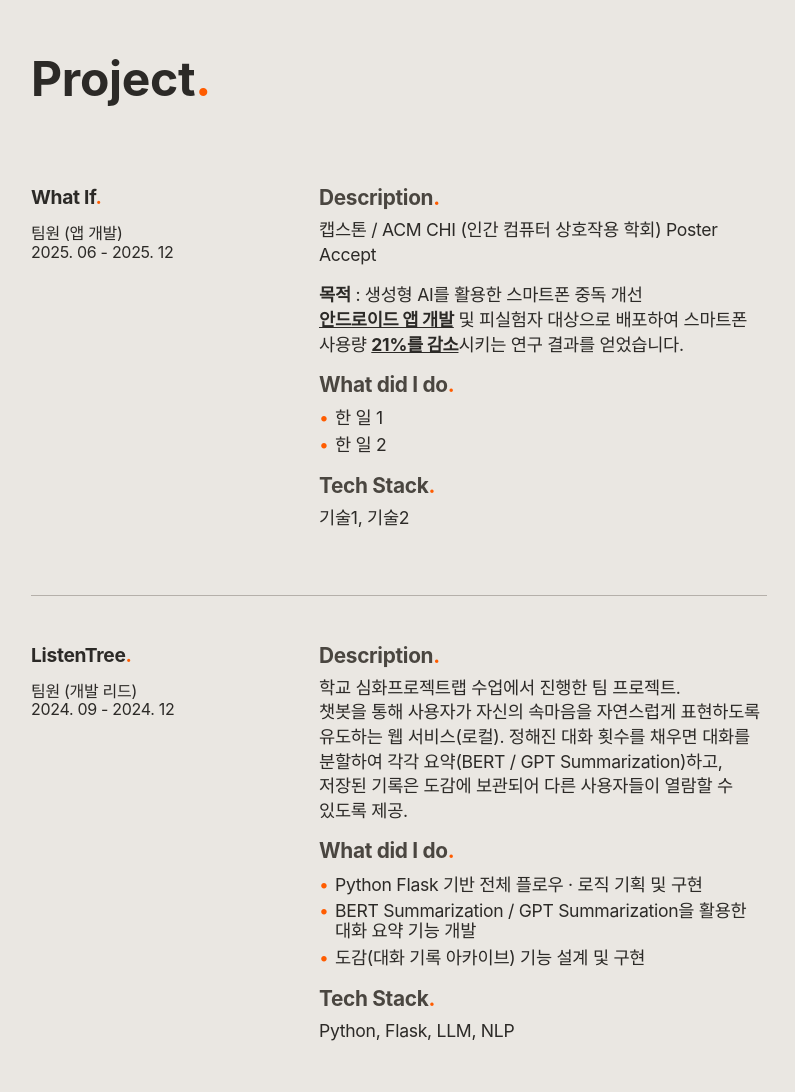
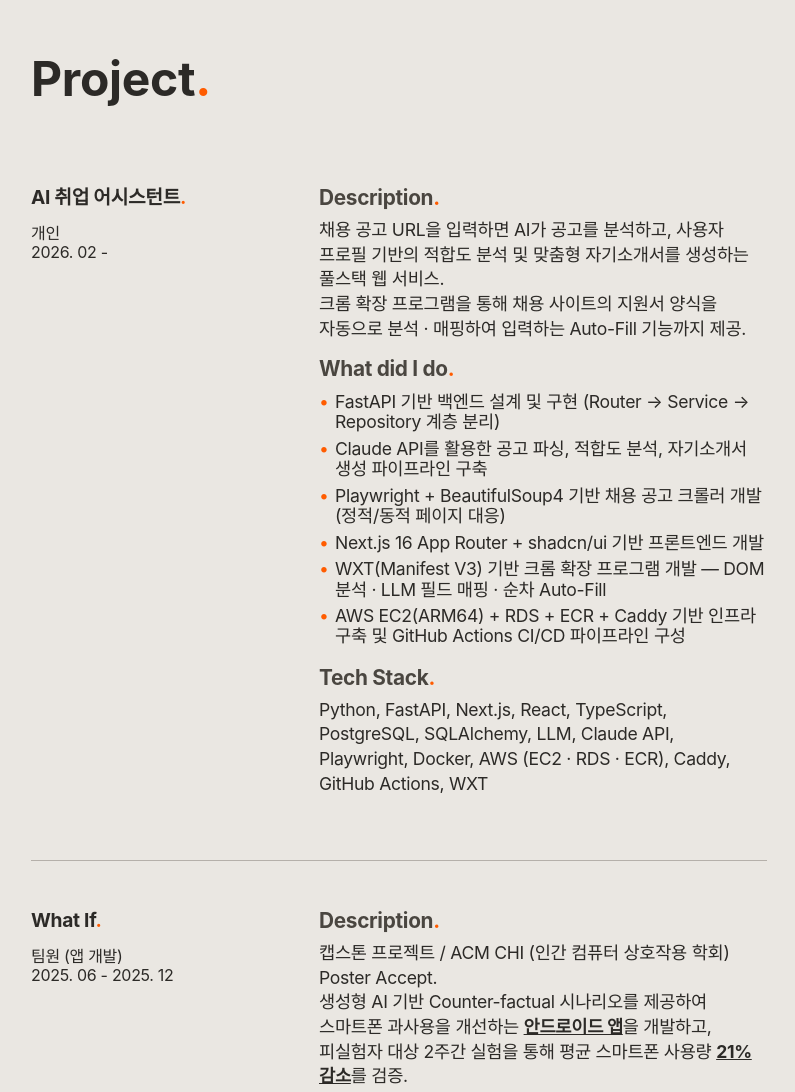
Before and after one commit to derekHeo/resume, a plain HTML site: page index.html in a window 1280 px wide. Shown: the part 2520-3612 px from the top of the page, without its empty margins (241-1036 px from the left). Drawn offline with nearby package versions, Linux system fonts and the light colour scheme; a web font is replaced by a local one.

Commit message:
update 2.28.

```diff
--- a/index.html
+++ b/index.html
@@ -471,6 +471,35 @@
       <section>
         <h2>Project<span class="period-mark">.</span></h2>
 
+        <!-- ── 프로젝트 0 (AI 취업 어시스턴트) ────── -->
+        <div class="row">
+          <div class="row-left">
+            <h3>AI 취업 어시스턴트<span class="period-mark">.</span></h3>
+            <span class="role">개인</span>
+            <span class="time">
+              <time datetime="2026-02">2026. 02</time> -
+            </span>
+          </div>
+          <div class="row-right">
+            <h5>Description<span class="period-mark">.</span></h5>
+            <p>
+              채용 공고 URL을 입력하면 AI가 공고를 분석하고, 사용자 프로필 기반의 적합도 분석 및 맞춤형 자기소개서를 생성하는 풀스택 웹 서비스.<br>
+              크롬 확장 프로그램을 통해 채용 사이트의 지원서 양식을 자동으로 분석 · 매핑하여 입력하는 Auto-Fill 기능까지 제공.
+            </p>
+            <h5>What did I do<span class="period-mark">.</span></h5>
+            <ul>
+              <li>FastAPI 기반 백엔드 설계 및 구현 (Router → Service → Repository 계층 분리)</li>
+              <li>Claude API를 활용한 공고 파싱, 적합도 분석, 자기소개서 생성 파이프라인 구축</li>
+              <li>Playwright + BeautifulSoup4 기반 채용 공고 크롤러 개발 (정적/동적 페이지 대응)</li>
+              <li>Next.js 16 App Router + shadcn/ui 기반 프론트엔드 개발</li>
+              <li>WXT(Manifest V3) 기반 크롬 확장 프로그램 개발 — DOM 분석 · LLM 필드 매핑 · 순차 Auto-Fill</li>
+              <li>AWS EC2(ARM64) + RDS + ECR + Caddy 기반 인프라 구축 및 GitHub Actions CI/CD 파이프라인 구성</li>
+            </ul>
+            <h5>Tech Stack<span class="period-mark">.</span></h5>
+            <p>Python, FastAPI, Next.js, React, TypeScript, PostgreSQL, SQLAlchemy, LLM, Claude API, Playwright, Docker, AWS (EC2 · RDS · ECR), Caddy, GitHub Actions, WXT</p>
+          </div>
+        </div>
+
         <!-- ── 프로젝트 1 ─────────────────────────── -->
         <div class="row">
           <div class="row-left">
@@ -483,17 +512,22 @@
           </div>
           <div class="row-right">
             <h5>Description<span class="period-mark">.</span></h5>
-            <p>캡스톤 / ACM CHI (인간 컴퓨터 상호작용 학회) Poster Accept</p>
-            <p><strong>목적</strong> : 생성형 AI를 활용한 스마트폰 중독 개선<br>
-              <strong><u>안드로이드 앱 개발</u></strong> 및 피실험자 대상으로 배포하여 스마트폰 사용량 <strong><u>21%를 감소</u></strong>시키는 연구 결과를 얻었습니다.
+            <p>
+              캡스톤 프로젝트 / ACM CHI (인간 컴퓨터 상호작용 학회) Poster Accept.<br>
+              생성형 AI 기반 Counter-factual 시나리오를 제공하여 스마트폰 과사용을 개선하는 <strong><u>안드로이드 앱</u></strong>을 개발하고,
+              피실험자 대상 2주간 실험을 통해 평균 스마트폰 사용량 <strong><u>21% 감소</u></strong>를 검증.
             </p>
             <h5>What did I do<span class="period-mark">.</span></h5>
             <ul>
-              <li>한 일 1</li>
-              <li>한 일 2</li>
+              <li>Flutter 기반 안드로이드 앱 전체 설계 및 개발 (Provider 상태 관리, 다중 화면 라우팅)</li>
+              <li>Android Native MethodChannel을 통한 UsageStats API 연동 — queryEvents 기반 정밀 사용 시간 추적 구현</li>
+              <li>Firebase Cloud Functions(Node.js)로 Claude API 호출 서버 구축 — API Key를 Secret Manager로 관리하여 클라이언트 노출 차단</li>
+              <li>사용자 목표 달성 여부에 따라 상향/하향 Counter-factual 시나리오를 생성하는 LLM 프롬프트 파이프라인 설계</li>
+              <li>Cloud Firestore 기반 사용자 프로필 · 사용 로그 · 연구 데이터 수집 구조 설계</li>
+              <li>Scheduled Cloud Functions를 활용한 Google Sheets 자동 동기화로 연구 데이터 파이프라인 구성</li>
             </ul>
             <h5>Tech Stack<span class="period-mark">.</span></h5>
-            <p>기술1, 기술2</p>
+            <p>Flutter, Kotlin, Firebase (Auth · Firestore · Cloud Functions · Hosting), LLM, Claude API, Provider, Google Cloud Secret Manager</p>
           </div>
         </div>
 
@@ -607,7 +641,8 @@
         <div class="other">
           <h3>Award<span class="period-mark">.</span></h3>
           <ul>
-            <li>2019 우수창업아이템 경진대회 장려상 / 청주대학교 창업교육센터</li>
+            <li>학업우수상 / 충남대학교 인공지능학과장 (2026.)</li>
+            <li>우수창업아이템 경진대회 장려상 / 청주대학교 창업교육센터 (2019.)</li>
           </ul>
         </div>
 
@@ -634,6 +669,7 @@
               <h5>Language</h5>
               <ul>
                 <li>Python</li>
+                <li>TypeScript</li>
                 <li>JavaScript</li>
                 <li>Dart</li>
               </ul>
@@ -655,8 +691,11 @@
             <div class="skill-group">
               <h5>Backend / Infra</h5>
               <ul>
+                <li>FastAPI</li>
                 <li>Flask</li>
-                <li>FastAPI</li>
+                <li>PostgreSQL</li>
+                <li>Docker</li>
+                <li>AWS (EC2 · RDS · ECR)</li>
                 <li>Firebase</li>
                 <li>Google Cloud</li>
               </ul>
@@ -665,6 +704,7 @@
             <div class="skill-group">
               <h5>Frontend</h5>
               <ul>
+                <li>Next.js · React</li>
                 <li>Flutter</li>
               </ul>
             </div>
```
